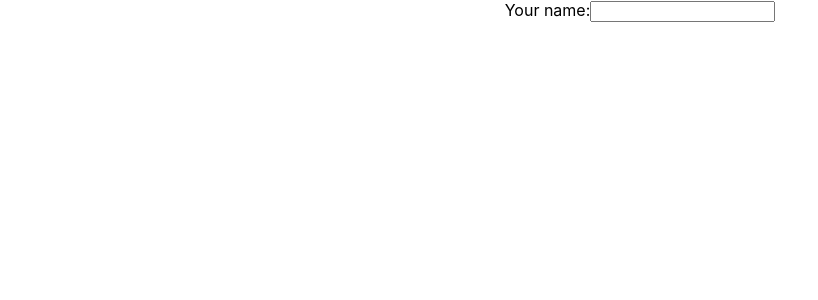
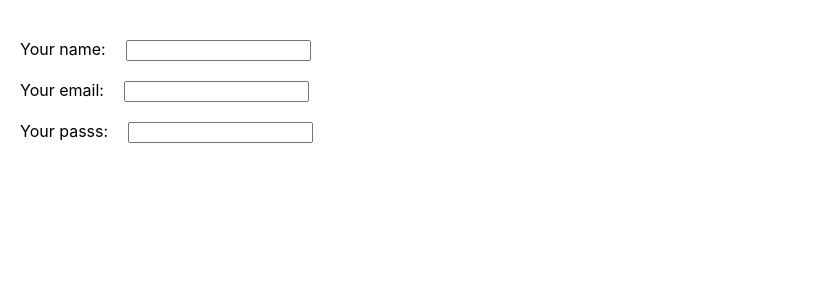
Before and after one commit to WojciechDanowski/Validated-form, a React (Create React App) app: page / in a window 1280 px wide. Shown: the top 300 px of the page, without its empty margins (0-818 px from the left). Built offline with nearby package versions, Linux system fonts and the light colour scheme; the HTML template or start-up script is replaced by a standard one.

Commit message:
Created a sctructure with some css

```diff
--- a/src/App.css
+++ b/src/App.css
@@ -1,38 +1,12 @@
-.App {
-  text-align: center;
+form {
+  margin: 20px;
 }
 
-.App-logo {
-  height: 40vmin;
-  pointer-events: none;
+label {
+  display: block;
 }
 
-@media (prefers-reduced-motion: no-preference) {
-  .App-logo {
-    animation: App-logo-spin infinite 20s linear;
-  }
+input {
+  margin-top: 20px;
+  margin-left: 20px;
 }
-
-.App-header {
-  background-color: #282c34;
-  min-height: 100vh;
-  display: flex;
-  flex-direction: column;
-  align-items: center;
-  justify-content: center;
-  font-size: calc(10px + 2vmin);
-  color: white;
-}
-
-.App-link {
-  color: #61dafb;
-}
-
-@keyframes App-logo-spin {
-  from {
-    transform: rotate(0deg);
-  }
-  to {
-    transform: rotate(360deg);
-  }
-}
--- a/src/App.js
+++ b/src/App.js
@@ -2,14 +2,53 @@ import React, { Component } from "react";
 import "./App.css";
 
 class App extends Component {
-  state = {};
+  state = {
+    username: "",
+    email: "",
+    password: "",
+  };
+
+  handleChange = (e) => {
+    const value = e.target.value;
+
+    this.setState({
+      username: value,
+    });
+  };
+
   render() {
     return (
       <div className="App">
         <form>
           <label htmlFor="user">
             Your name:
-            <input type="text" id="user" name="username" />
+            <input
+              type="text"
+              id="user"
+              name="username"
+              value={this.state.username}
+              onChange={this.handleChange}
+            />
+          </label>
+          <label htmlFor="email">
+            Your email:
+            <input
+              type="email"
+              id="email"
+              name="email"
+              value={this.state.email}
+              onChange={this.handleChange}
+            />
+          </label>
+          <label htmlFor="password">
+            Your passs:
+            <input
+              type="password"
+              id="password"
+              name="password"
+              value={this.state.password}
+              onChange={this.handleChange}
+            />
           </label>
         </form>
       </div>
```
